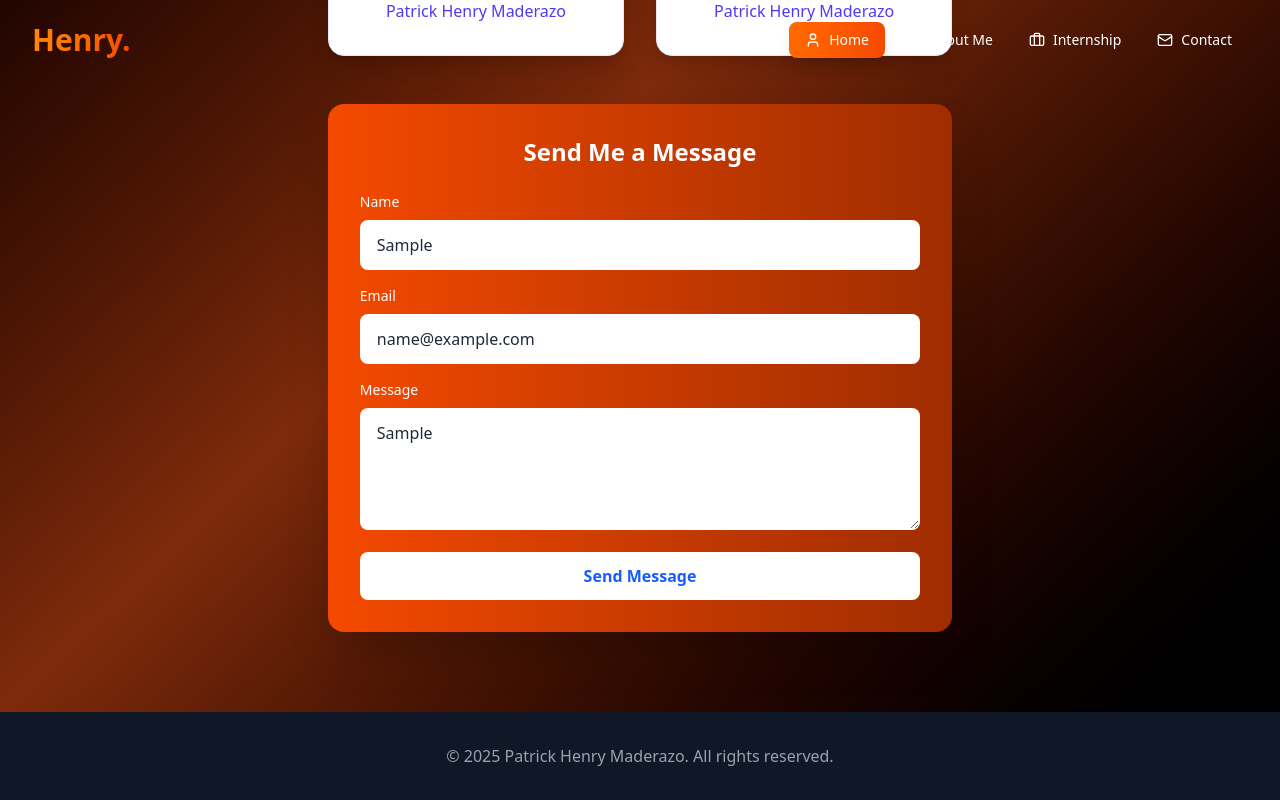
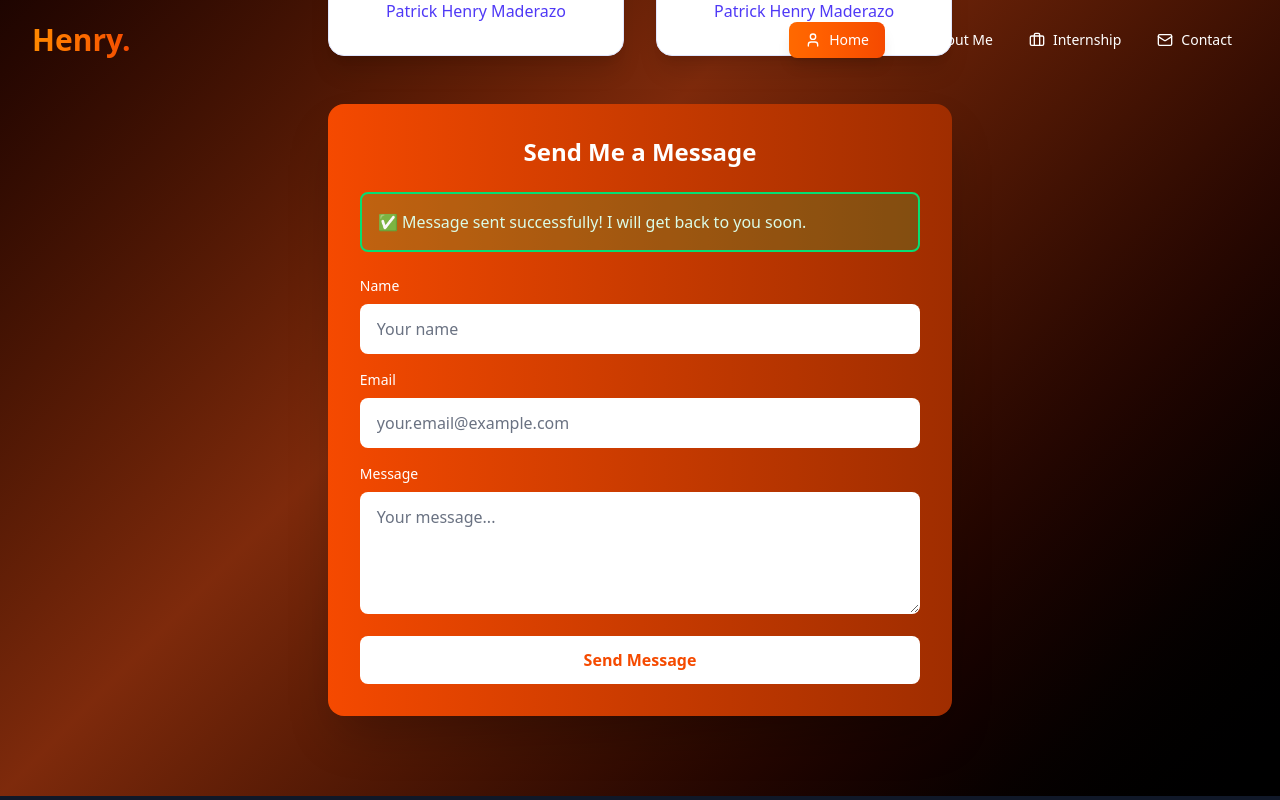
Before and after one commit to henry2912v/MyPortfolio, a React (Vite) app: page / in a window 1280 px wide. Both pictures are taken after typing "Sample", "name@example.com", "Sample" into the empty fields and a click on the button "Send Message". Shown: the part 3190-3990 px from the top of the page. Built offline with nearby package versions, Linux system fonts and the light colour scheme.

Commit message:
sent message

```diff
--- a/src/pages/Home.jsx
+++ b/src/pages/Home.jsx
@@ -53,28 +53,20 @@ export const Portfolio = () => {
     setIsSubmitting(true);
     setSubmitStatus({ type: "", message: "" });
 
-    try {
-      // Replace these with your actual EmailJS credentials
-      await emailjs.sendForm(
-        "YOUR_SERVICE_ID",
-        "YOUR_TEMPLATE_ID",
-        form.current,
-        "YOUR_PUBLIC_KEY"
-      );
-
+    // Simulate sending (shows "Sending..." for 1 second)
+    setTimeout(() => {
       setSubmitStatus({
         type: "success",
-        message: "Message sent successfully! I will get back to you soon.",
+        message: "✅ Message sent successfully! I will get back to you soon.",
       });
       setFormData({ name: "", email: "", message: "" });
-    } catch (error) {
-      setSubmitStatus({
-        type: "error",
-        message: "Failed to send message. Please try again later.",
-      });
-    } finally {
       setIsSubmitting(false);
-    }
+
+      // Auto-clear success message after 5 seconds
+      setTimeout(() => {
+        setSubmitStatus({ type: "", message: "" });
+      }, 5000);
+    }, 1000);
   };
 
   // Mock images data
@@ -567,7 +559,25 @@ export const Portfolio = () => {
 
           <div className="bg-gradient-to-r from-orange-600 to-orange-800 text-white rounded-2xl p-8 shadow-2xl">
             <h3 className="text-2xl font-bold mb-6">Send Me a Message</h3>
-            <div className="space-y-4 text-left">
+
+            {/* Success/Error Message Display */}
+            {submitStatus.message && (
+              <div
+                className={`mb-6 p-4 rounded-lg text-left font-medium animate-fadeIn ${
+                  submitStatus.type === "success"
+                    ? "bg-green-500/20 border-2 border-green-400 text-green-100"
+                    : "bg-red-500/20 border-2 border-red-400 text-red-100"
+                }`}
+              >
+                {submitStatus.message}
+              </div>
+            )}
+
+            <form
+              ref={form}
+              onSubmit={handleSubmit}
+              className="space-y-4 text-left"
+            >
               <div>
                 <label className="block text-sm font-medium mb-2 text-white">
                   Name
@@ -577,9 +587,10 @@ export const Portfolio = () => {
                   name="name"
                   value={formData.name}
                   onChange={handleInputChange}
-                  className="w-full px-4 py-3 rounded-lg bg-white border border-transparent text-gray-800 placeholder-gray-500 focus:outline-none focus:ring-2 focus:ring-blue-400"
+                  className="w-full px-4 py-3 rounded-lg bg-white border border-transparent text-gray-800 placeholder-gray-500 focus:outline-none focus:ring-2 focus:ring-orange-400"
                   placeholder="Your name"
                   required
+                  disabled={isSubmitting}
                 />
               </div>
               <div>
@@ -591,9 +602,10 @@ export const Portfolio = () => {
                   name="email"
                   value={formData.email}
                   onChange={handleInputChange}
-                  className="w-full px-4 py-3 rounded-lg bg-white border border-transparent text-gray-800 placeholder-gray-500 focus:outline-none focus:ring-2 focus:ring-blue-400"
-                  placeholder="Email Address"
+                  className="w-full px-4 py-3 rounded-lg bg-white border border-transparent text-gray-800 placeholder-gray-500 focus:outline-none focus:ring-2 focus:ring-orange-400"
+                  placeholder="your.email@example.com"
                   required
+                  disabled={isSubmitting}
                 />
               </div>
               <div>
@@ -605,19 +617,45 @@ export const Portfolio = () => {
                   value={formData.message}
                   onChange={handleInputChange}
                   rows="4"
-                  className="w-full px-4 py-3 rounded-lg bg-white border border-transparent text-gray-800 placeholder-gray-500 focus:outline-none focus:ring-2 focus:ring-blue-400"
+                  className="w-full px-4 py-3 rounded-lg bg-white border border-transparent text-gray-800 placeholder-gray-500 focus:outline-none focus:ring-2 focus:ring-orange-400"
                   placeholder="Your message..."
                   required
+                  disabled={isSubmitting}
                 />
               </div>
-              <button className="w-full bg-white text-blue-600 px-6 py-3 rounded-lg font-semibold hover:bg-blue-50 transition-all duration-200">
-                Send Message
+              <button
+                type="submit"
+                disabled={isSubmitting}
+                className="w-full bg-white text-orange-600 px-6 py-3 rounded-lg font-semibold hover:bg-orange-50 transition-all duration-200 disabled:opacity-70 disabled:cursor-not-allowed flex items-center justify-center gap-2"
+              >
+                {isSubmitting ? (
+                  <>
+                    <svg className="animate-spin h-5 w-5" viewBox="0 0 24 24">
+                      <circle
+                        className="opacity-25"
+                        cx="12"
+                        cy="12"
+                        r="10"
+                        stroke="currentColor"
+                        strokeWidth="4"
+                        fill="none"
+                      />
+                      <path
+                        className="opacity-75"
+                        fill="currentColor"
+                        d="M4 12a8 8 0 018-8V0C5.373 0 0 5.373 0 12h4zm2 5.291A7.962 7.962 0 014 12H0c0 3.042 1.135 5.824 3 7.938l3-2.647z"
+                      />
+                    </svg>
+                    Sending...
+                  </>
+                ) : (
+                  "Send Message"
+                )}
               </button>
-            </div>
+            </form>
           </div>
         </div>
       </section>
-
       {/* Footer */}
       <footer className="bg-gray-900 text-white py-8 px-4">
         <div className="max-w-7xl mx-auto text-center">
```
